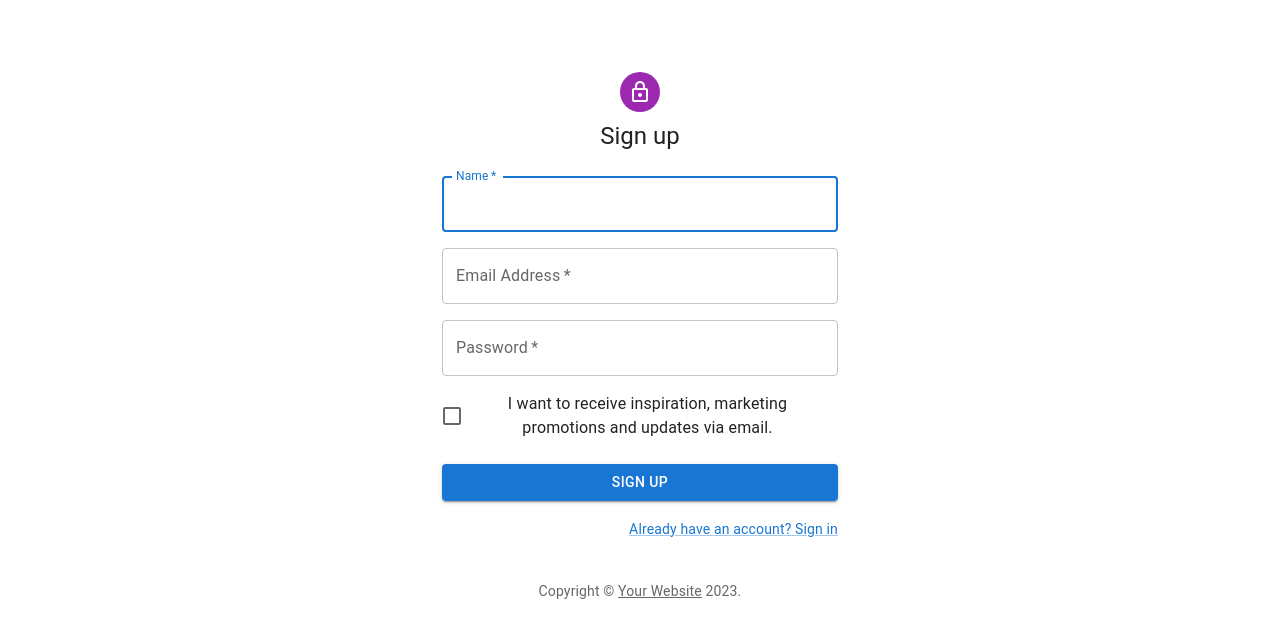
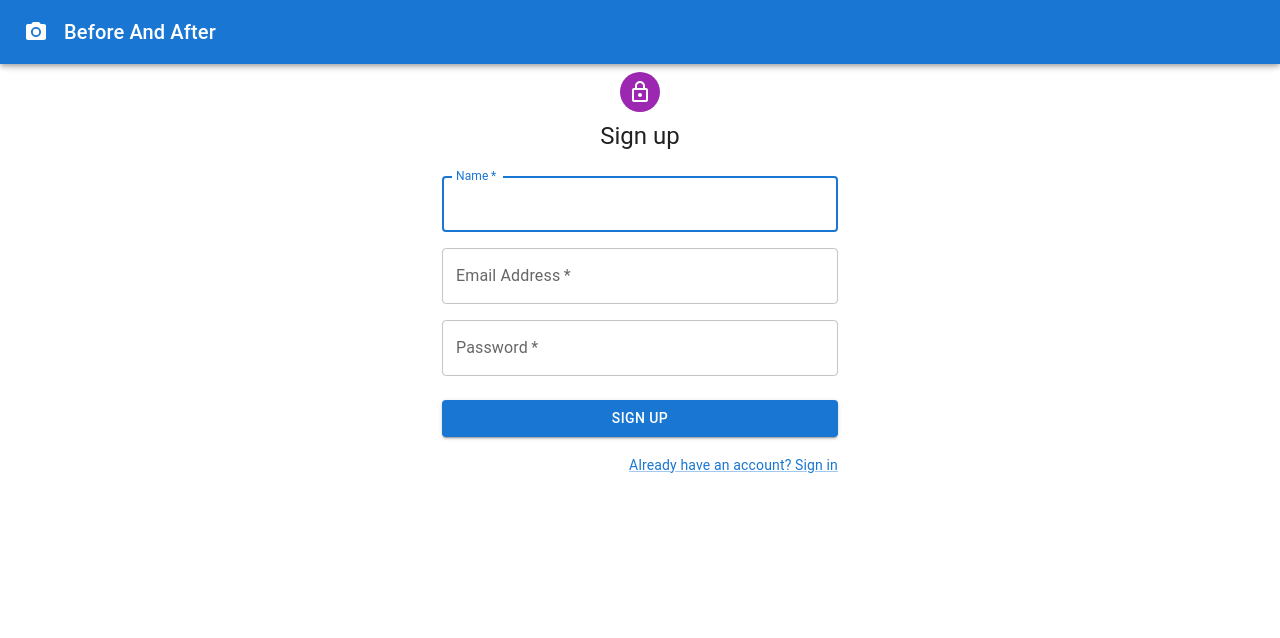
Before and after one commit to magdalenahuget/beforeAfterFrontend, a React (Create React App) app: page /signup in a window 1280 px wide. Shown: the top 638 px of the page. Built offline with nearby package versions, Linux system fonts and the light colour scheme.

Commit message:
Refactor: remove redundant elements from sign up template

```diff
--- a/src/components/user/SignUp.jsx
+++ b/src/components/user/SignUp.jsx
@@ -3,32 +3,13 @@ import Avatar from '@mui/material/Avatar';
 import Button from '@mui/material/Button';
 import CssBaseline from '@mui/material/CssBaseline';
 import TextField from '@mui/material/TextField';
-import FormControlLabel from '@mui/material/FormControlLabel';
-import Checkbox from '@mui/material/Checkbox';
 import Link from '@mui/material/Link';
 import Grid from '@mui/material/Grid';
 import Box from '@mui/material/Box';
 import LockOutlinedIcon from '@mui/icons-material/LockOutlined';
 import Typography from '@mui/material/Typography';
 import Container from '@mui/material/Container';
-import { createTheme, ThemeProvider } from '@mui/material/styles';
-
-function Copyright(props) {
-    return (
-        <Typography variant="body2" color="text.secondary" align="center" {...props}>
-            {'Copyright © '}
-            <Link color="inherit" href="https://mui.com/">
-                Your Website
-            </Link>{' '}
-            {new Date().getFullYear()}
-            {'.'}
-        </Typography>
-    );
-}
-
-// TODO remove, this demo shouldn't need to reset the theme.
-
-const defaultTheme = createTheme();
+import Header from "../layout/Header";
 
 export default function SignUp() {
     const handleSubmit = (event) => {
@@ -41,7 +22,8 @@ export default function SignUp() {
     };
 
     return (
-        <ThemeProvider theme={defaultTheme}>
+        <>
+            <Header/>
             <Container component="main" maxWidth="xs">
                 <CssBaseline />
                 <Box
@@ -92,12 +74,12 @@ export default function SignUp() {
                                     autoComplete="new-password"
                                 />
                             </Grid>
-                            <Grid item xs={12}>
-                                <FormControlLabel
-                                    control={<Checkbox value="allowExtraEmails" color="primary" />}
-                                    label="I want to receive inspiration, marketing promotions and updates via email."
-                                />
-                            </Grid>
+                            {/*<Grid item xs={12}>*/}
+                            {/*    <FormControlLabel*/}
+                            {/*        control={<Checkbox value="allowExtraEmails" color="primary" />}*/}
+                            {/*        label="I want to receive inspiration, marketing promotions and updates via email."*/}
+                            {/*    />*/}
+                            {/*</Grid>*/}
                         </Grid>
                         <Button
                             type="submit"
@@ -116,8 +98,7 @@ export default function SignUp() {
                         </Grid>
                     </Box>
                 </Box>
-                <Copyright sx={{ mt: 5 }} />
             </Container>
-        </ThemeProvider>
+        </>
     );
 }
```
